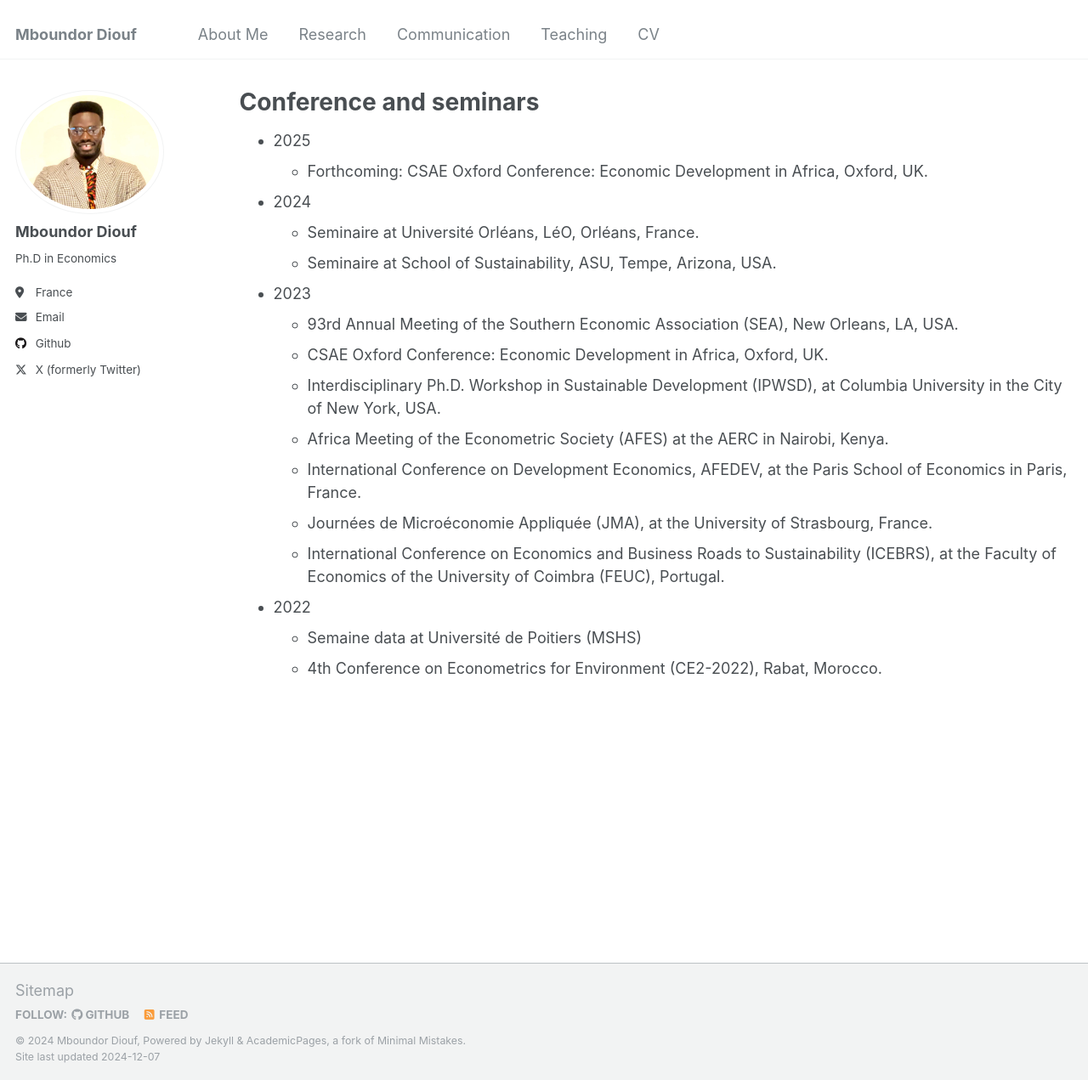
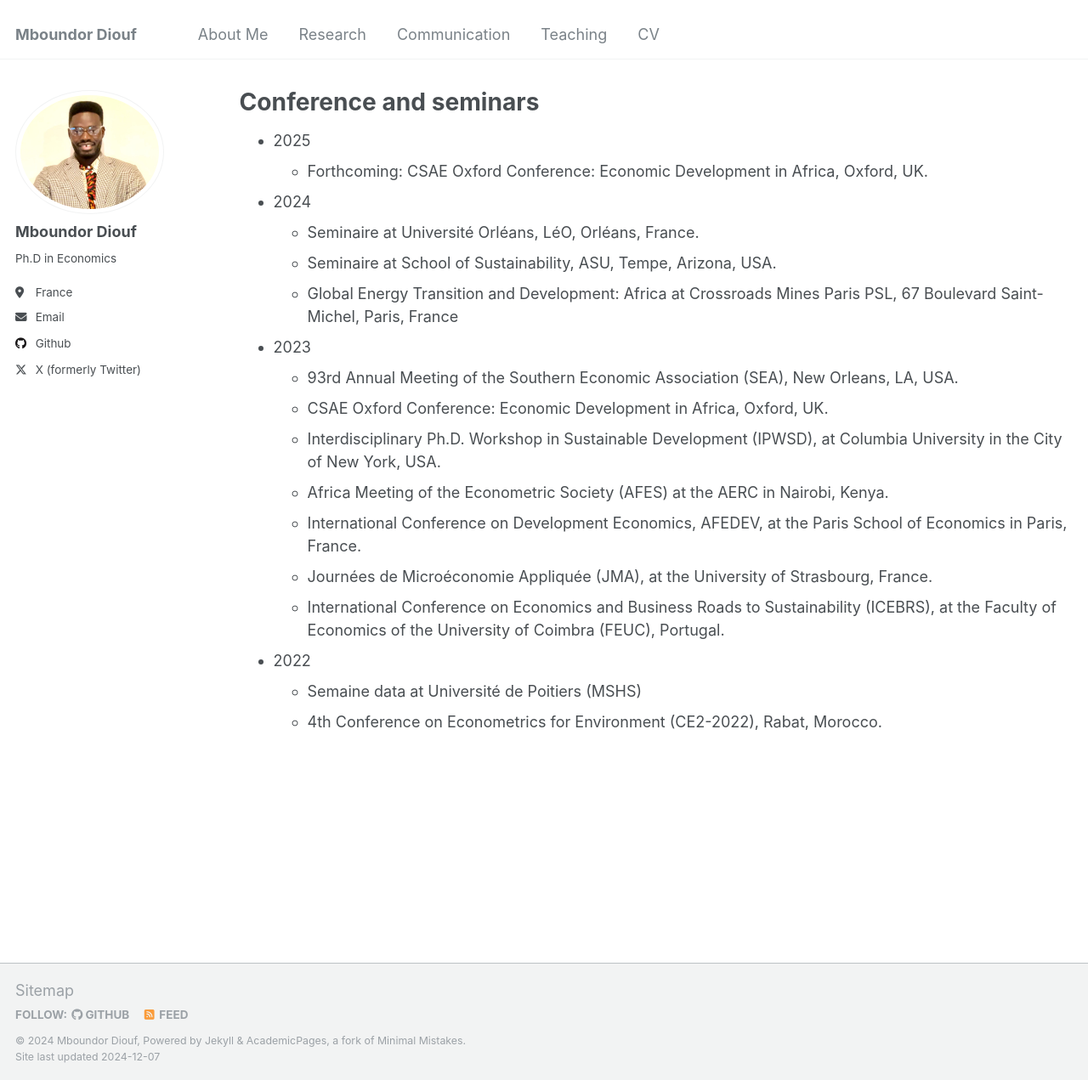
Before and after one commit to mboundordiouf/mboundordiouf.github.io, a Jekyll site: the page built from _pages/talks.md, in a window 1280 px wide and 1271 px high. Shown: the whole window at 85% size. Built offline with Jekyll 4.4.1, drawn with Linux system fonts in a browser that asks for light colours.

Commit message:
Update talks.md

```diff
--- a/_pages/talks.md
+++ b/_pages/talks.md
@@ -11,7 +11,7 @@ author_profile: true
 * 2024
   * Seminaire at Université Orléans, LéO, Orléans, France.
   * Seminaire at School of Sustainability, ASU, Tempe, Arizona, USA.
-
+  * Global Energy Transition and Development: Africa at Crossroads Mines Paris PSL, 67 Boulevard Saint-Michel, Paris, France
 * 2023
   * 93rd Annual Meeting of the Southern Economic Association (SEA), New Orleans, LA, USA.
   * CSAE Oxford Conference: Economic Development in Africa, Oxford, UK.
```
